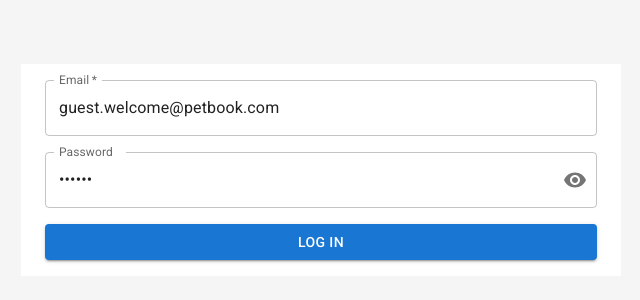
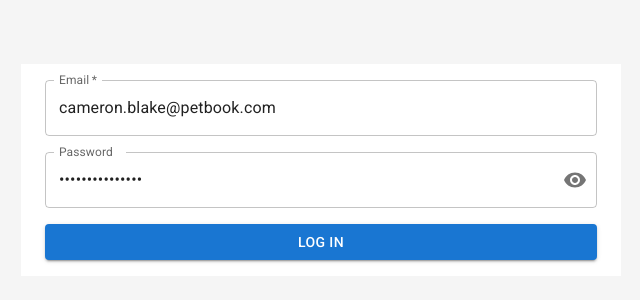
Before and after one commit to basdnguyen/petbook, a Next.js app: page /login in a window 1280 px wide. Shown: the part 230-530 px from the top of the page, without its empty margins (319-959 px from the left). Built offline with nearby package versions, Linux system fonts and the light colour scheme.

Commit message:
update guest user

```diff
--- a/src/app/login/page.tsx
+++ b/src/app/login/page.tsx
@@ -33,8 +33,8 @@ export default function LogIn() {
   }
   const formik = useFormik({
     initialValues: {
-      email: 'guest.welcome@petbook.com',
-      password: '123456'
+      email: 'cameron.blake@petbook.com',
+      password: 'B3@NB9BC3pagJCT'
     },
     onSubmit: logIn,
   });
```
